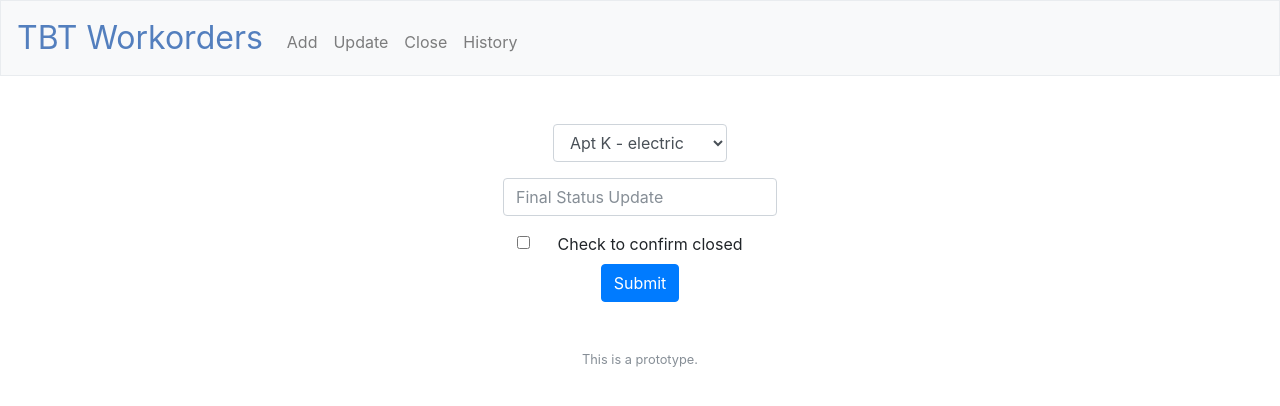
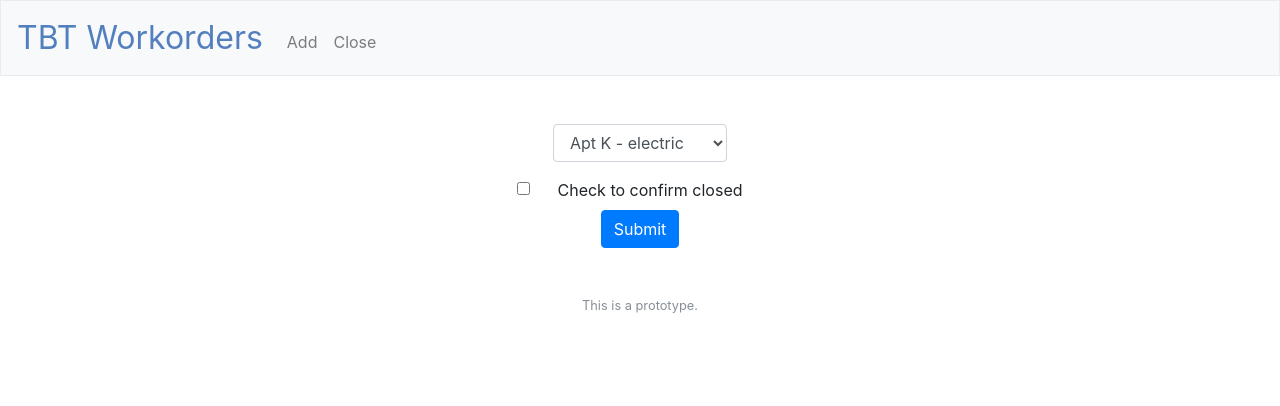
Before and after one commit to nellanap/workorders, a Flask app: page /close in a window 1280 px wide. Shown: the top 406 px of the page. Run offline with Flask 2, Linux system fonts and the light colour scheme; some libraries are stand-ins or nearby versions.

Commit message:
remove status updates

```diff
--- a/application.py
+++ b/application.py
@@ -26,8 +26,8 @@ db = SQL("sqlite:///workorder.db")
 
 @app.route("/")
 def index():
-    """Show portfolio of stocks"""
-    open_workorders = db.execute("SELECT apartment, type, description, status, timestamp FROM workorders INNER JOIN updates ON workorders.id = updates.workorder_id WHERE closed = 0 GROUP BY workorders.id")
+    """Show open workorders"""
+    open_workorders = db.execute("SELECT apartment, type, description FROM workorders WHERE closed = 0 GROUP BY workorders.id")
 
     return render_template("index.html", open_workorders=open_workorders)
 
@@ -46,44 +46,11 @@ def add():
         # Add to workorders table
         db.execute("INSERT INTO 'workorders' (apartment, type, description, closed) VALUES (:apartment, :type, :description, :closed)", apartment=apartment, type=type, description=description, closed=closed)
 
-        # Select the workorder_id from the newly added workorder
-        rows = db.execute("SELECT id FROM workorders WHERE apartment = apartment AND type = type AND description = description ORDER BY id DESC")
-        workorder_id = rows[0]["id"]
-        status = "no status yet"
-
-        # Add a straw status update to updates
-        db.execute("INSERT INTO 'updates' (workorder_id, status) VALUES(:workorder_id, :status)", workorder_id=workorder_id, status=status)
-
         return redirect("/")
 
     # User reached route via GET (as by clicking a link or via redirect)
     else:
         return render_template("add.html")
-
-
-@app.route("/history")
-def history():
-    """Show history of transactions"""
-    updates = db.execute("SELECT apartment, type, description, status, timestamp FROM workorders INNER JOIN updates ON workorders.id = updates.workorder_id ORDER BY timestamp DESC")
-
-    return render_template("history.html", updates=updates)
-
-
-@app.route("/update", methods=["GET", "POST"])
-def update():
-    """Add an update to a workorder"""
-    # User reached route via POST (as by submitting a form via POST)
-    if request.method == "POST":
-
-        db.execute("INSERT INTO 'updates' (workorder_id, status) VALUES(:workorder_id, :status)", workorder_id=request.form.get("workorder_id"), status=request.form.get("status"))
-
-        return redirect("/")
-
-    # User reached route via GET (as by clicking a link or via redirect)
-    else:
-        open_workorders = db.execute("SELECT id, apartment, type, description FROM workorders WHERE closed = 0")
-        return render_template("update.html", open_workorders=open_workorders)
-
 
 @app.route("/close", methods=["GET", "POST"])
 def close():
@@ -93,9 +60,6 @@ def close():
 
         closed = request.form.get("closed")
         workorder_id = request.form.get("workorder_id")
-        status = request.form.get("status")
-
-        db.execute("INSERT INTO updates (workorder_id, status) VALUES(:workorder_id, :status)", workorder_id=workorder_id, status=status)
 
         db.execute("UPDATE workorders SET closed = :closed WHERE id = :workorder_id", closed=closed, workorder_id=workorder_id)
 
--- a/templates/close.html
+++ b/templates/close.html
@@ -11,10 +11,6 @@
             </select>
         </div>
 
-        <div class="form-group">
-            <input class="form-control" name="status" placeholder="Final Status Update" type="text"/>
-        </div>
-
         <div class="form-check">
             <input class="form-check-input" type="checkbox" value="1" id="defaultCheck1" name="closed">
             <label class="form-check-label" for="defaultCheck1">
--- a/templates/index.html
+++ b/templates/index.html
@@ -10,8 +10,6 @@
             <th>Apartment</th>
             <th>Type</th>
             <th>Description</th>
-            <th>Latest Status</th>
-            <th>Date</th>
         </thead>
         <tbody>
             {% for workorder in open_workorders %}
@@ -19,8 +17,6 @@
                 <td>{{ workorder.apartment }}</td>
                 <td>{{ workorder.type }}</td>
                 <td>{{ workorder.description }}</td>
-                <td>{{ workorder.status }}</td>
-                <td>{{ workorder.timestamp }}</td>
             </tr>
             {% endfor %}
         </tbody>
--- a/templates/layout.html
+++ b/templates/layout.html
@@ -31,9 +31,7 @@
             <div class="collapse navbar-collapse" id="navbar">
                     <ul class="navbar-nav mr-auto mt-2">
                         <li class="nav-item"><a class="nav-link" href="/add">Add</a></li>
-                        <li class="nav-item"><a class="nav-link" href="/update">Update</a></li>
                         <li class="nav-item"><a class="nav-link" href="/close">Close</a></li>
-                        <li class="nav-item"><a class="nav-link" href="/history">History</a></li>
                     </ul>
             </div>
         </nav>
```
Also changed, not shown: templates/history.html (deleted, +0 -24 lines), templates/update.html (deleted, +0 -19 lines), workorder.db.
